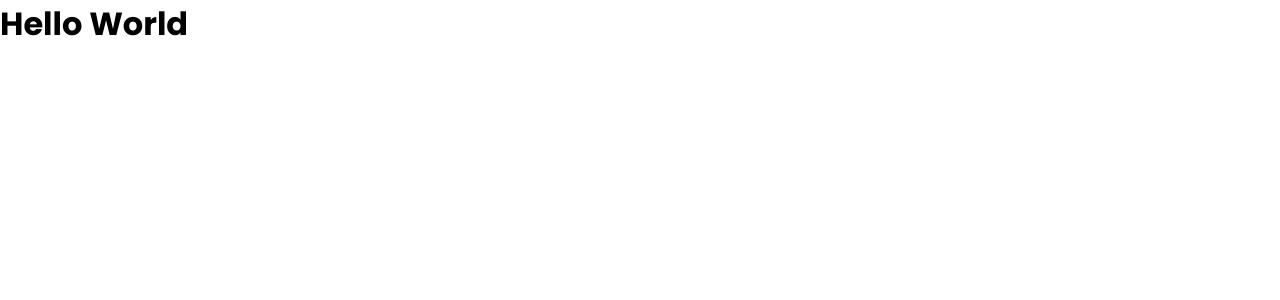
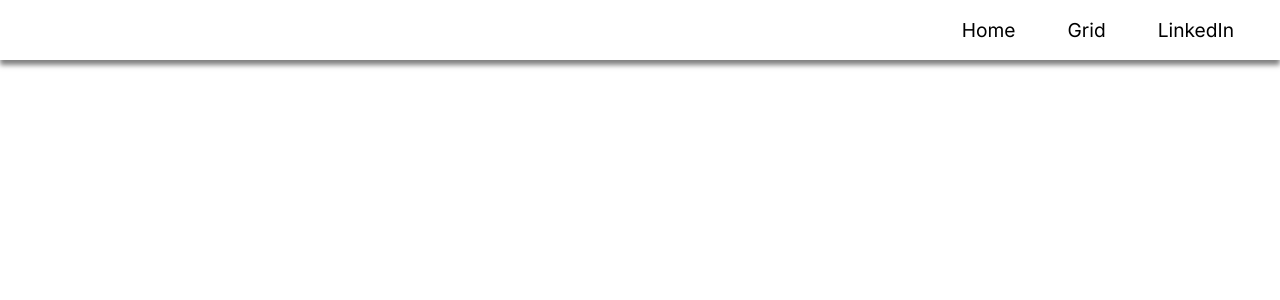
Before and after one commit to Vaibhavdev309/E-Cell_Repo, a React (Create React App) app: page / in a window 1280 px wide. Shown: the top 300 px of the page. Built offline with nearby package versions, Linux system fonts and the light colour scheme.

Commit message:
Completed Navbar Successfully

```diff
--- a/public/index.html
+++ b/public/index.html
@@ -23,6 +23,9 @@
       Learn how to configure a non-root public URL by running `npm run build`.
     -->
   <link rel="stylesheet" href="https://cdnjs.cloudflare.com/ajax/libs/font-awesome/6.4.2/css/all.min.css" integrity="sha512-z3gLpd7yknf1YoNbCzqRKc4qyor8gaKU1qmn+CShxbuBusANI9QpRohGBreCFkKxLhei6S9CQXFEbbKuqLg0DA==" crossorigin="anonymous" referrerpolicy="no-referrer" />
+  <link rel="preconnect" href="https://fonts.googleapis.com">
+  <link rel="preconnect" href="https://fonts.gstatic.com" crossorigin>
+  <link href="https://fonts.googleapis.com/css2?family=Inter:wght@100;200;300;400;500;600;700&display=swap" rel="stylesheet">
   <link rel="stylesheet" href="style.css">
   <title>E_Cell project</title>
 </head>
--- a/public/style.css
+++ b/public/style.css
@@ -1,8 +1,6 @@
-@import url('https://fonts.googleapis.com/css2?family=Poppins:ital,wght@0,100;0,300;0,400;0,500;0,600;0,700;0,800;0,900;1,200;1,300;1,400;1,500;1,700&display=swap');
-
 * {
     margin: 0;
     padding: 0;
     box-sizing: border-box;
-    font-family: 'Poppins', sans-serif;
+    font-family: 'inter', sans-serif;
 }
--- a/src/App.js
+++ b/src/App.js
@@ -1,9 +1,13 @@
 import React from "react";
+import { Routes, Route } from "react-router-dom";
+import Home from "./routes/Home.js";
 
 function App() {
   return (
     <div>
-      <h1>Hello World</h1>
+      <Routes>
+        <Route path="/" element={<Home />} />
+      </Routes>
     </div>
   );
 }
--- /dev/null
+++ b/src/components/NavLink.js
@@ -0,0 +1,14 @@
+import React from "react";
+import { Link } from "react-router-dom";
+
+const NavLink = (props) => {
+  return (
+    <li>
+      <Link className="navLink" to={props.href}>
+        {props.name}
+      </Link>
+    </li>
+  );
+};
+
+export default NavLink;
--- /dev/null
+++ b/src/components/NavLinks.js
@@ -0,0 +1,18 @@
+const links = [
+  {
+    href: "/Profile",
+    name: "Home",
+  },
+
+  {
+    href: "/Grid",
+    name: "Grid",
+  },
+
+  {
+    href: "/https: //www.linkedin.com/in/vaibhav-kumar-maurya-17349928a/",
+    name: "LinkedIn",
+  },
+];
+
+export default links;
--- /dev/null
+++ b/src/components/Navbar.css
@@ -0,0 +1,119 @@
+.navContainer {
+    width: 100%;
+    background-color: #fff;
+    height: 55px;
+    display: flex;
+    box-shadow: 0 5px 5px 0 rgba(0, 0, 0, 0.5);
+    justify-content: flex-end;
+    align-items: center;
+    padding: 30px;
+    position: sticky;
+    z-index: 999;
+}
+
+.navLinks {
+    display: flex;
+    align-items: center;
+    gap: 20px;
+    list-style: none;
+}
+
+.navLink {
+    text-decoration: none;
+    color: black;
+    font-size: 1.2rem;
+    padding: 0.7rem 1rem;
+    white-space: nowrap;
+}
+
+.navLink i {
+    font-weight: 400;
+    padding-right: 10px;
+}
+
+.navLink:hover {
+    background-color: rgba(0, 0, 0, 0.763);
+    color: #fff;
+    border-radius: 13px;
+    transition: background-color 0.1s ease-in-out;
+}
+
+/* button {
+    padding: 0.5rem 1rem;
+    font-size: 1.2rem;
+    font-weight: 600;
+    border: none;
+    border-radius: 0.3rem;
+    cursor: pointer;
+    white-space: nowrap;
+} */
+
+/* button:hover {
+    background-color: #151516;
+    color: #fff;
+    transition: all 0.2s ease-in-out;
+} */
+
+.menuIcon {
+    display: none;
+}
+
+@media screen and (max-width:960px) {
+    .menuIcon {
+        display: block;
+        cursor: pointer;
+    }
+
+    .fas {
+        color: #D9D9D9;
+        display: inline-block;
+        font-size: 40px;
+    }
+
+    .navContainer {
+        border-radius: 13px;
+        z-index: 99;
+    }
+
+    .navLinks {
+        border-radius: 13px;
+        z-index: -1;
+        display: flex;
+        flex-direction: column;
+        align-items: center;
+        gap: 2px;
+        list-style: none;
+        height: auto;
+        width: 100%;
+        background-color: #fff;
+        position: fixed;
+        top: 0;
+        opacity: 0;
+        top: -100%;
+        text-align: center;
+        align-items: stretch;
+        padding: 40px 30px 30px 30px;
+    }
+
+    .navLink {
+        display: block;
+        width: 100%;
+        font-size: 1rem;
+    }
+
+    /* button {
+        font-size: 1.3rem;
+        background-color: #01959a;
+        color: #fff;
+        padding: 20px 10px;
+    } */
+
+    .navLinksActive {
+        z-index: -1;
+        top: 0;
+        width: 100%;
+        left: 0;
+        opacity: 1;
+        transition: all 0.5s ease-in-out;
+    }
+}
--- /dev/null
+++ b/src/components/Navbar.js
@@ -0,0 +1,29 @@
+import React, { useState } from "react";
+import links from "./NavLinks";
+import NavLink from "./NavLink";
+import "./Navbar.css";
+
+const Navbar = () => {
+  const [click, setClick] = useState(false);
+  function handleClick() {
+    setClick(!click);
+  }
+  function createLink(link) {
+    return <NavLink href={link.href} name={link.name} />;
+  }
+  return (
+    <nav className="navContainer">
+      <div className="menuIcon" onClick={handleClick}>
+        <i class={click ? "fas fa-times" : "fas fa-bars"}></i>
+      </div>
+      <div
+        className={click ? "navLinks navLinksActive" : "navLinks"}
+        onClick={handleClick}
+      >
+        {links.map(createLink)}
+      </div>
+    </nav>
+  );
+};
+
+export default Navbar;
--- /dev/null
+++ b/src/routes/Home.js
@@ -0,0 +1,12 @@
+import React from "react";
+import Navbar from "../components/Navbar";
+
+const Home = () => {
+  return (
+    <>
+      <Navbar />
+    </>
+  );
+};
+
+export default Home;
```
